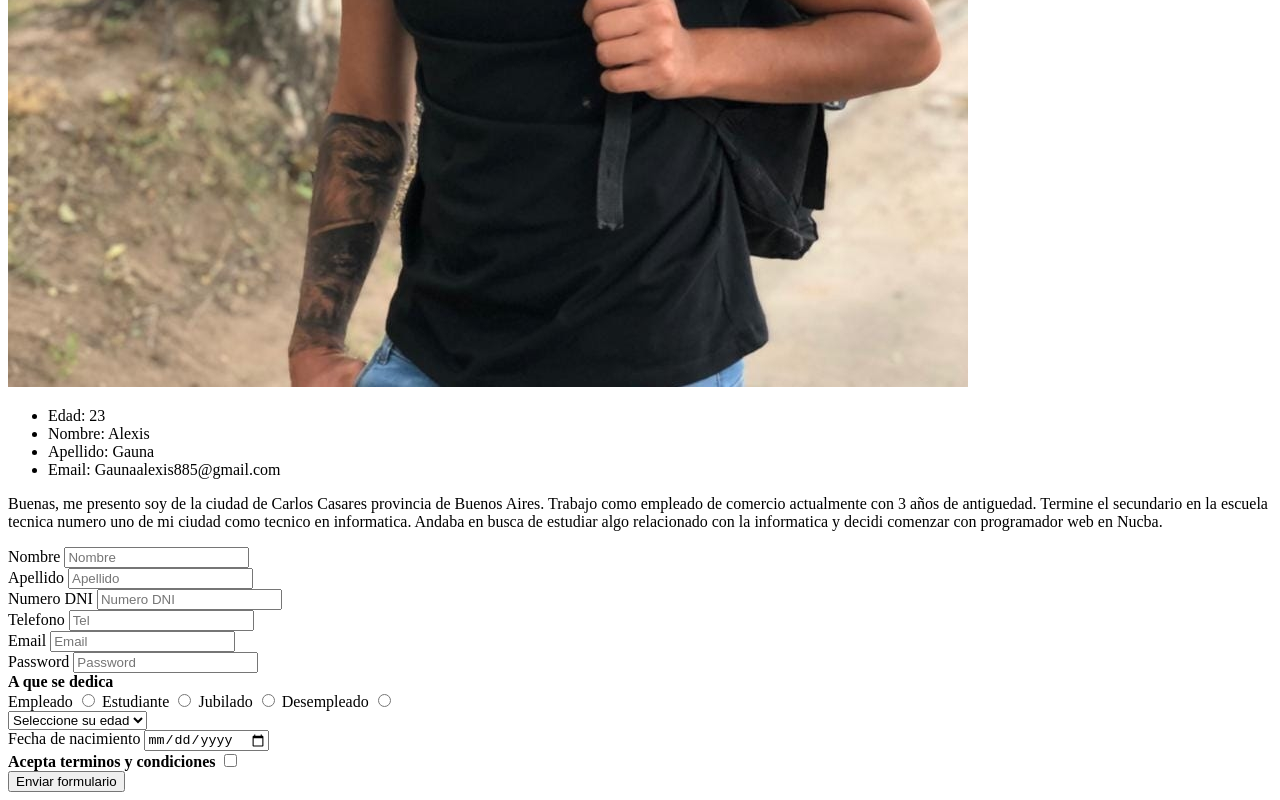
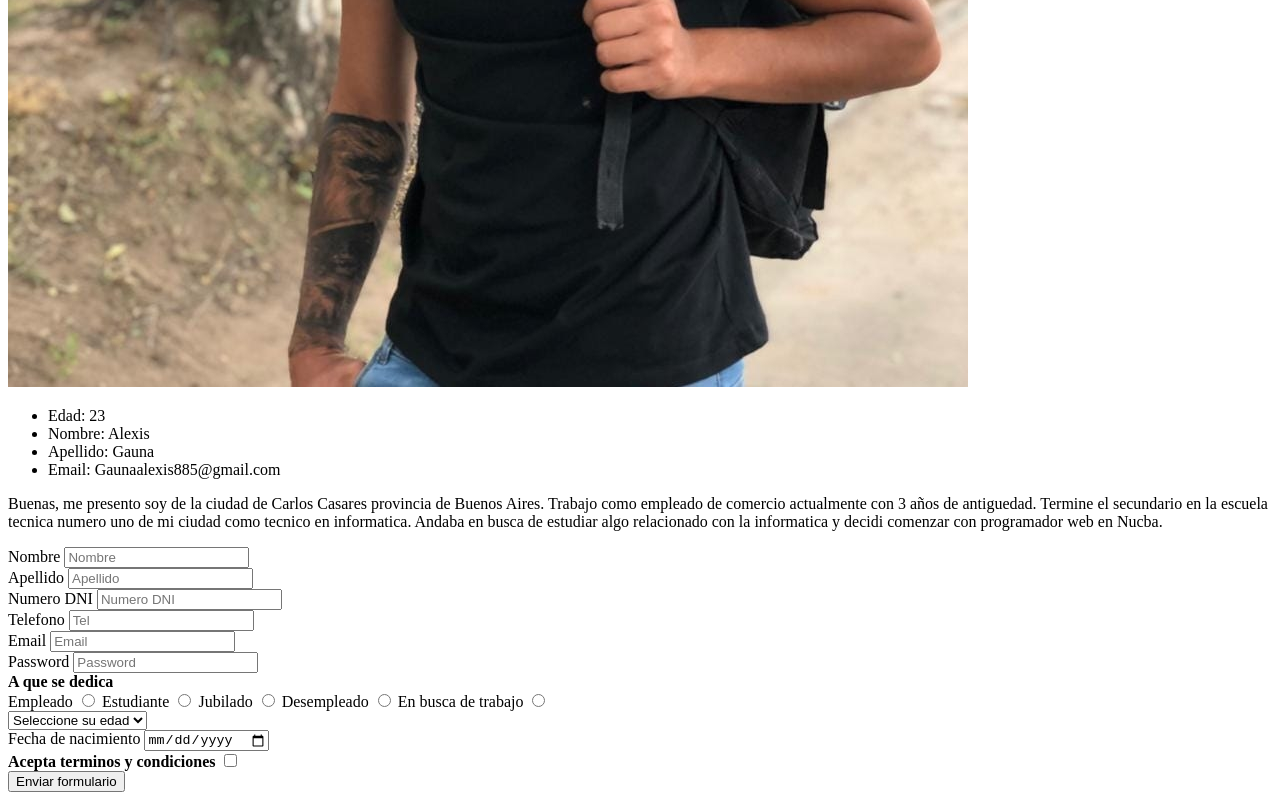
Before and after one commit to alexisgauna/primer-repo-alex, a plain HTML site: page index.html in a window 1280 px wide. Shown: the part 659-1459 px from the top of the page. Drawn offline with Linux system fonts and the light colour scheme.

Commit message:
agregado de profesion

```diff
--- a/index.html
+++ b/index.html
@@ -68,6 +68,9 @@
             <label for="desempleado">Desempleado</label>
             <input type="radio" name="profesion" id="desempleado">
 
+            <label for="En busca de trabajo">En busca de trabajo</label>
+            <input type="radio" name="profesion" id="En busca de trabajo">
+
             <div>
                 <select name="Edad" id="Edad">Edad
                     <option value="">Seleccione su edad</option>
```
